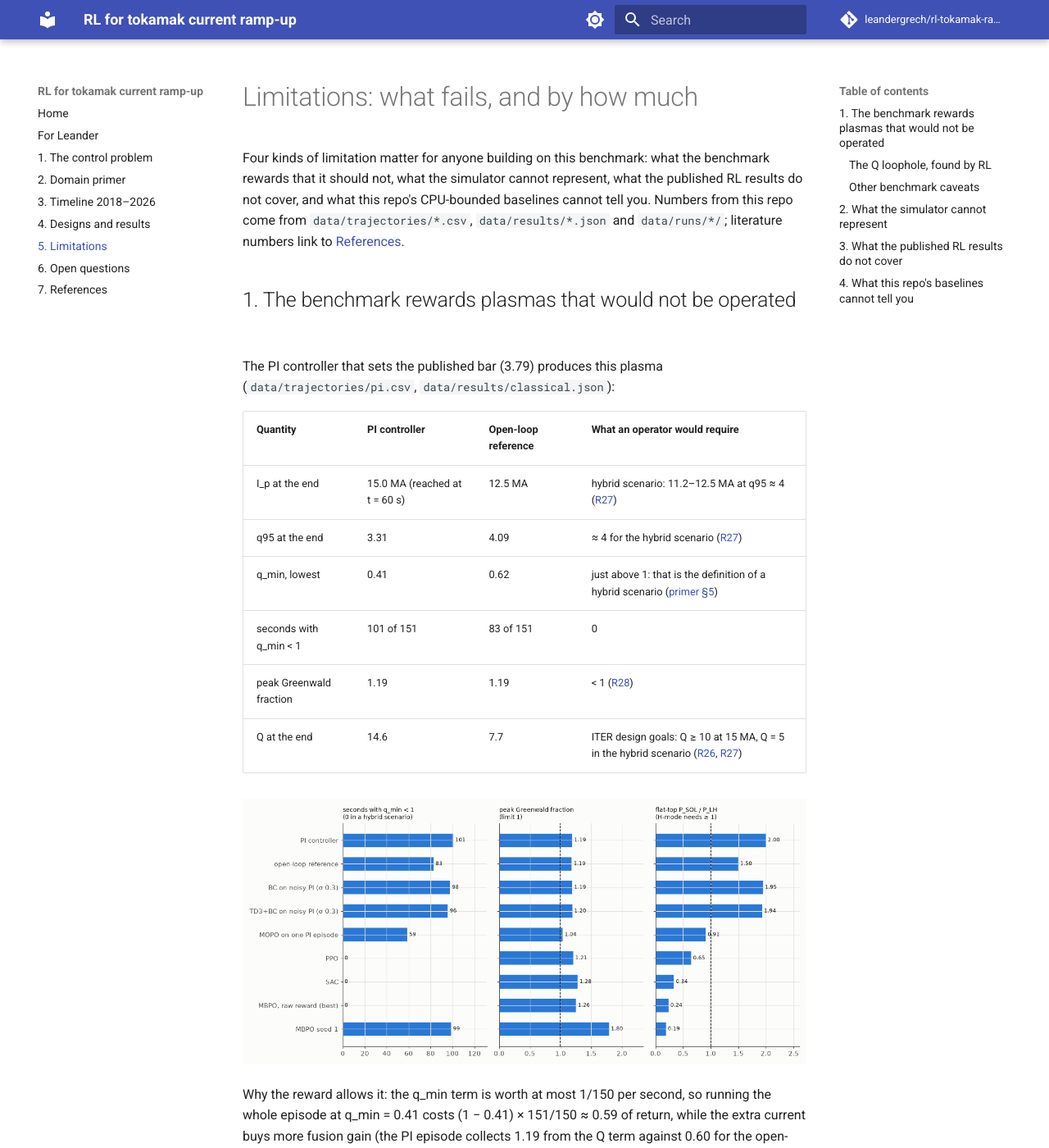
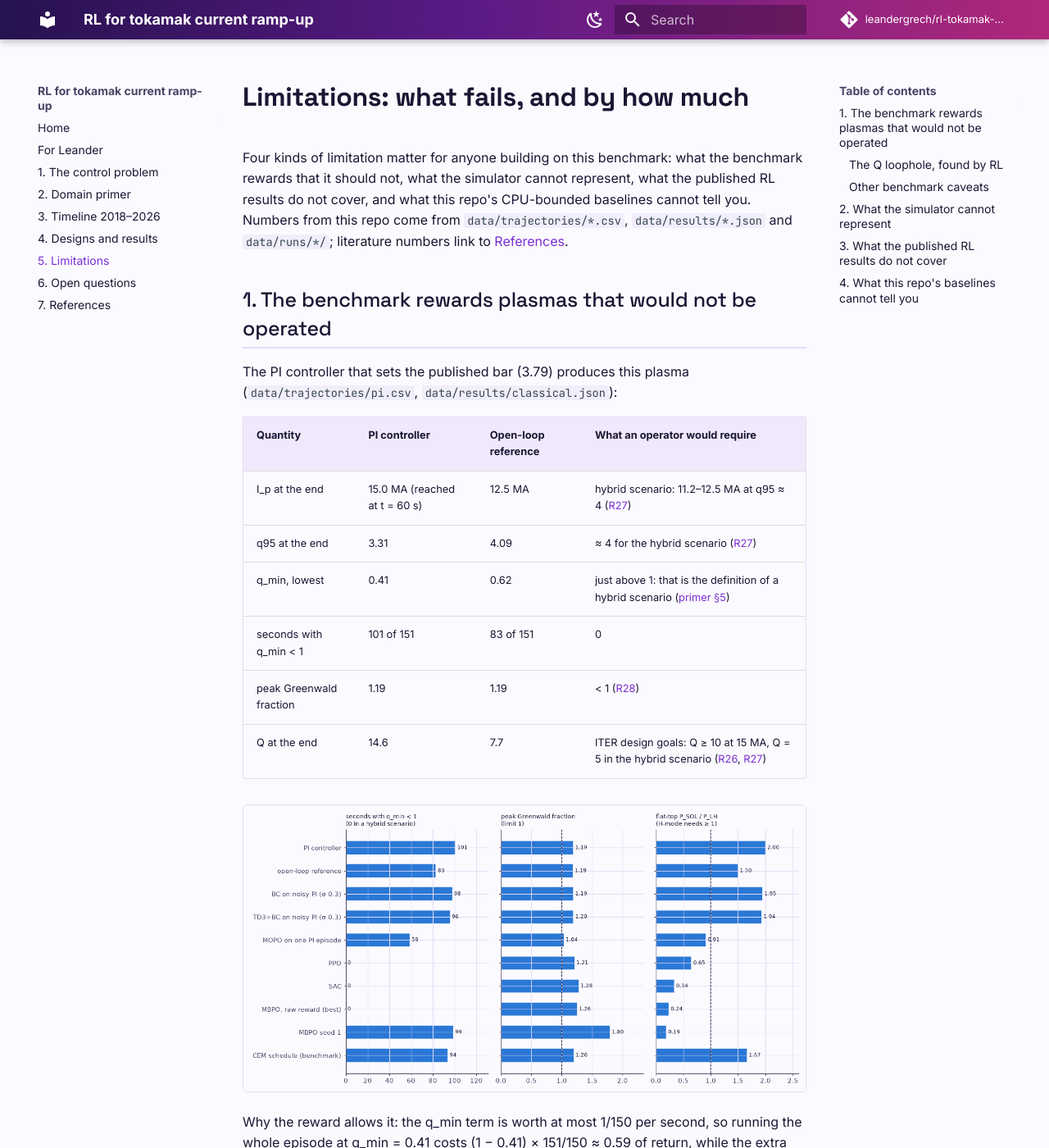
Before and after one commit to leandergrech/rl-tokamak-rampup, an MkDocs documentation site: the page built from docs/05-limitations.md, in a window 1280 px wide and 1400 px high. Shown: the whole window at 82% size. Built offline with MkDocs 1.6.1 and Material for MkDocs 9.7.7, drawn with Linux system fonts in a browser that asks for light colours; comment, search, counter and statistics services are not loaded.

Commit message:
Site theme A (Plasma): custom palette for light and dark, Inter/Space Grotesk/JetBrains Mono; figures on the theme surface
Co-Authored-By: Claude Opus 5.5 <noreply@anthropic.com>

```diff
--- /dev/null
+++ b/docs/stylesheets/theme.css
@@ -0,0 +1,41 @@
+/* Option A: "Plasma" — violet-magenta glow, Space Grotesk */
+@import url("https://fonts.googleapis.com/css2?family=Space+Grotesk:wght@500;700&display=swap");
+:root {
+  --rt-grad: linear-gradient(90deg, #26124f 0%, #5b1a86 45%, #b0287a 100%);
+}
+[data-md-color-scheme="default"] {
+  --md-default-bg-color: #fbfaff;
+  --md-default-fg-color: #1b1633;
+  --md-default-fg-color--light: #4a4466;
+  --md-primary-fg-color: #3b1f78;
+  --md-primary-fg-color--light: #5b3aa0;
+  --md-primary-fg-color--dark: #26124f;
+  --md-primary-bg-color: #ffffff;
+  --md-accent-fg-color: #d6368f;
+  --md-typeset-a-color: #7a2fd1;
+  --md-code-bg-color: #f1eefb;
+  --rt-table-head: #efe9fb;
+  --rt-rule: #e3dcf5;
+}
+[data-md-color-scheme="slate"] {
+  --md-hue: 255;
+  --md-default-bg-color: #0d0b1a;
+  --md-default-fg-color: #e8e4ff;
+  --md-default-fg-color--light: #b6aee0;
+  --md-primary-fg-color: #1c1438;
+  --md-primary-bg-color: #f4eeff;
+  --md-accent-fg-color: #ff5fb8;
+  --md-typeset-a-color: #c29bff;
+  --md-code-bg-color: #17132b;
+  --rt-table-head: #1f1840;
+  --rt-rule: #2c2452;
+}
+.md-header, .md-tabs { background: var(--rt-grad); }
+.md-typeset h1, .md-typeset h2, .md-typeset h3 { font-family: "Space Grotesk", sans-serif; letter-spacing: -0.01em; }
+.md-typeset h1 { font-weight: 700; color: var(--md-default-fg-color); }
+.md-typeset h2 { border-bottom: 2px solid var(--rt-rule); padding-bottom: .2em; }
+.md-typeset table:not([class]) th { background: var(--rt-table-head); }
+.md-typeset table:not([class]) { border: 1px solid var(--rt-rule); }
+.md-typeset img[src*="figures/"] { border-radius: 6px; border: 1px solid var(--rt-rule); }
+[data-md-color-scheme="slate"] .md-typeset img[src*="figures/"] { background: #fbfaff; padding: 6px; }
+.md-typeset .mermaid { margin: 1.2em 0; }
--- a/mkdocs.yml
+++ b/mkdocs.yml
@@ -13,16 +13,21 @@ theme:
     - navigation.top
     - toc.follow
     - content.code.copy
+  font:
+    text: Inter
+    code: JetBrains Mono
   palette:
     - scheme: default
-      primary: indigo
+      primary: custom
+      accent: custom
       toggle:
-        icon: material/brightness-7
+        icon: material/weather-night
         name: Dark mode
     - scheme: slate
-      primary: indigo
+      primary: custom
+      accent: custom
       toggle:
-        icon: material/brightness-4
+        icon: material/weather-sunny
         name: Light mode
 
 nav:
@@ -52,6 +57,9 @@ markdown_extensions:
           class: mermaid
           format: !!python/name:pymdownx.superfences.fence_code_format
 
+extra_css:
+  - stylesheets/theme.css
+
 extra_javascript:
   - javascripts/mathjax.js
   - https://cdn.jsdelivr.net/npm/mathjax@3/es5/tex-mml-chtml.js
```
Also changed, not shown: docs/figures/audit_scatter.png, docs/figures/classical.png, docs/figures/exploit.png, docs/figures/learning_curves.png, docs/figures/offline.png, docs/figures/physics_audit.png, docs/figures/profiles.png, docs/figures/reward_components.png, docs/figures/reward_timeline.png, docs/figures/trajectories.png, 1 other file.
